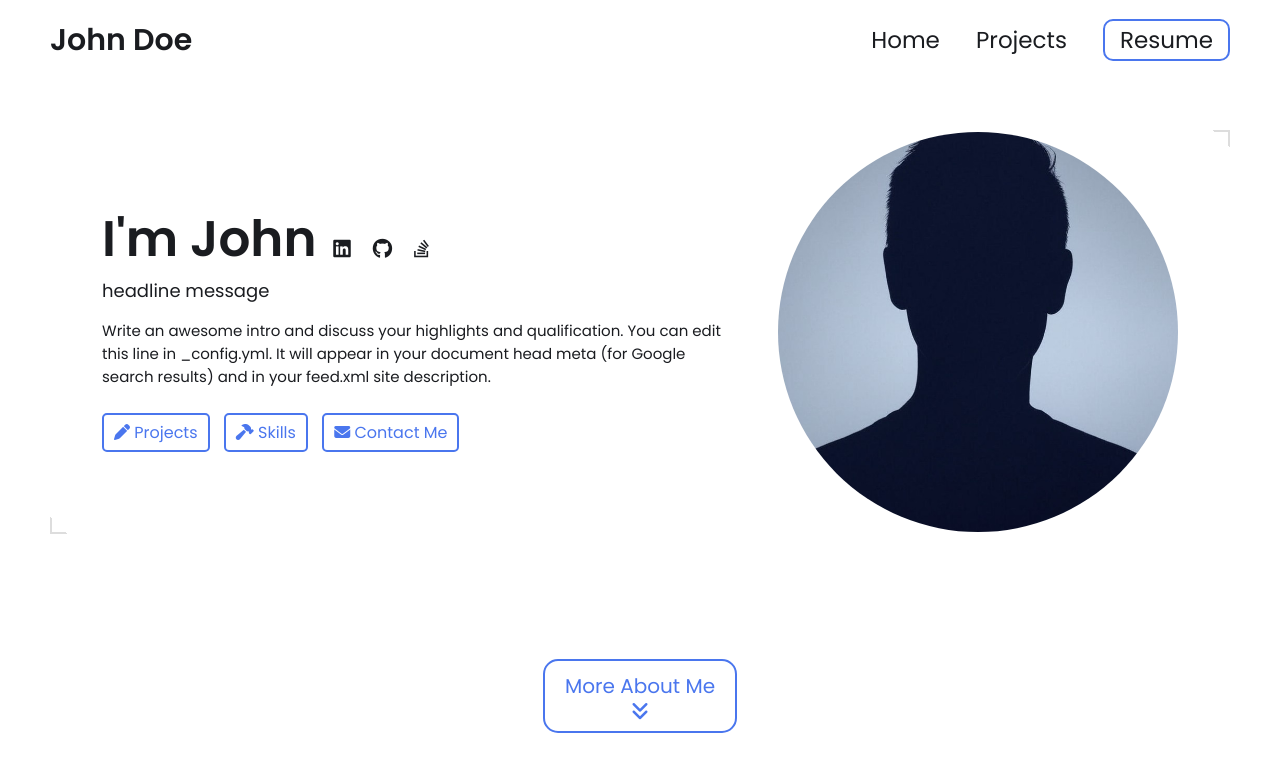
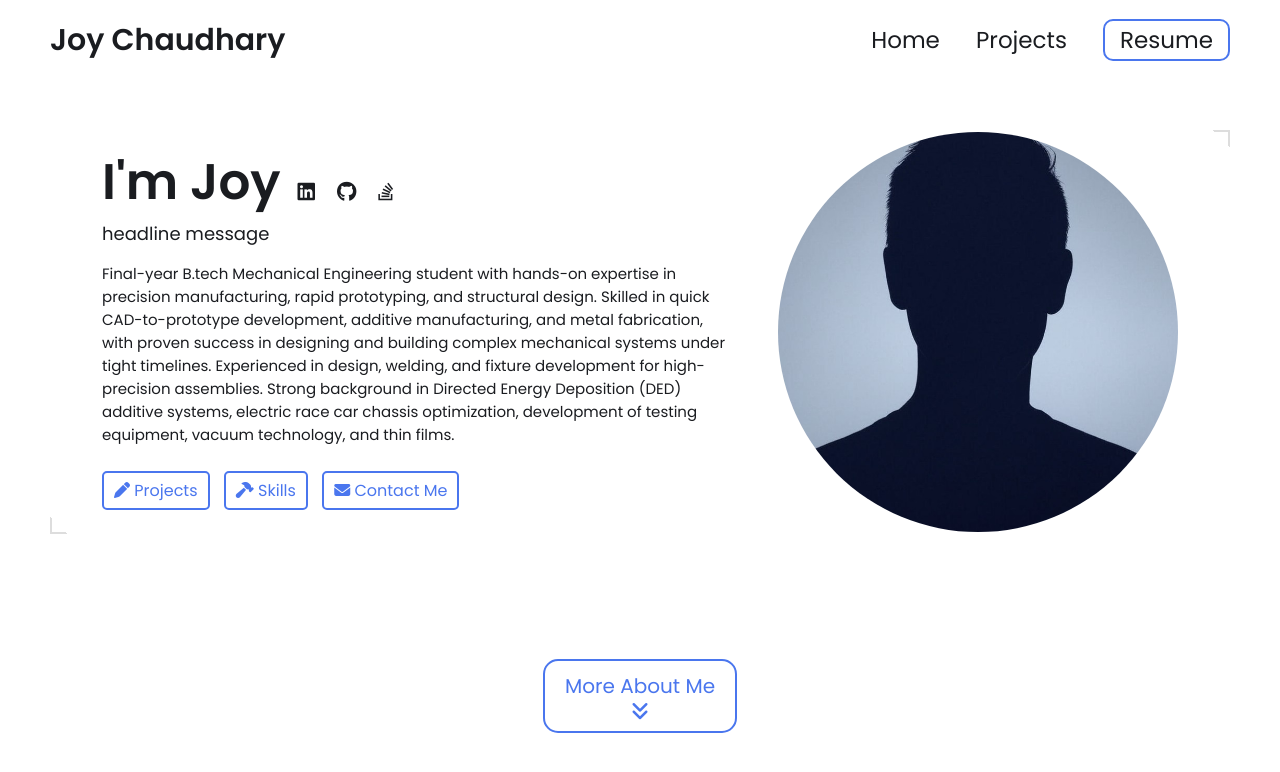
Before and after one commit to JoyChaudhary26/JoyChaudhary26.github.io, a Jekyll site: the page built from index.html, in a window 1280 px wide and 900 px high. Shown: the top 772 px of the window. Built offline with Jekyll 4.4.1, drawn with Linux system fonts in a browser that asks for light colours.

Commit message:
Update _config.yml

```diff
--- a/_config.yml
+++ b/_config.yml
@@ -7,17 +7,16 @@
 
 # Main Page Setup
 
-title: John Doe's Portfolio # This is what shows up in the tab of the browser
+title: Joy Chaudhary's Portfolio # This is what shows up in the tab of the browser
 
 
 
 # Hero Section
-name: John Doe
+name: Joy Chaudhary
 headline: headline message
 description: >- # dont remove this line. this will ignore all new lines until the next section
-  Write an awesome intro and discuss your highlights and qualification. You can edit this
-  line in _config.yml. It will appear in your document head meta (for
-  Google search results) and in your feed.xml site description.
+  Final-year B.tech Mechanical Engineering student with hands-on expertise in precision manufacturing, rapid prototyping, and structural design. Skilled in quick CAD-to-prototype development, additive manufacturing, and metal fabrication, with proven success in designing and building complex mechanical systems under tight timelines. Experienced in design, welding, and fixture development for high-precision assemblies. Strong background in Directed Energy Deposition (DED) additive systems, electric race car chassis optimization, development of testing equipment, vacuum technology, and thin films.
+
 
 # Place your profile image in /assets/images/profile-image/folder and edit the file name
 profile_image: ./assets/images/profile-image/avatar.jpeg
```
